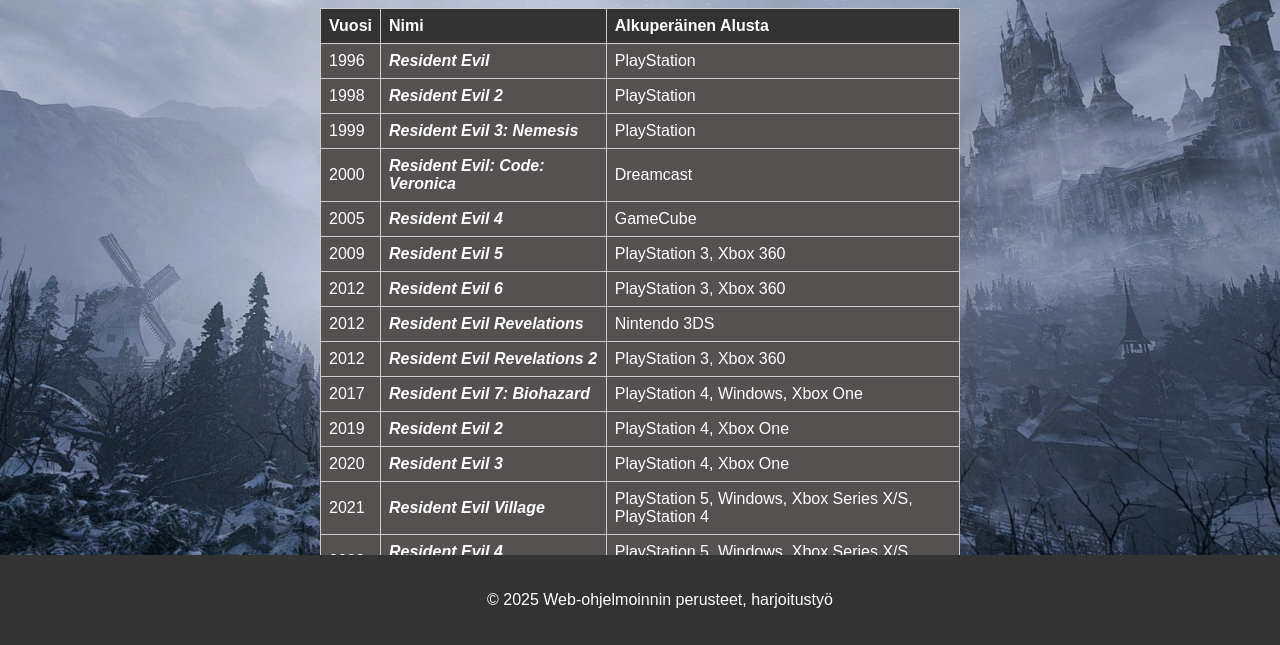
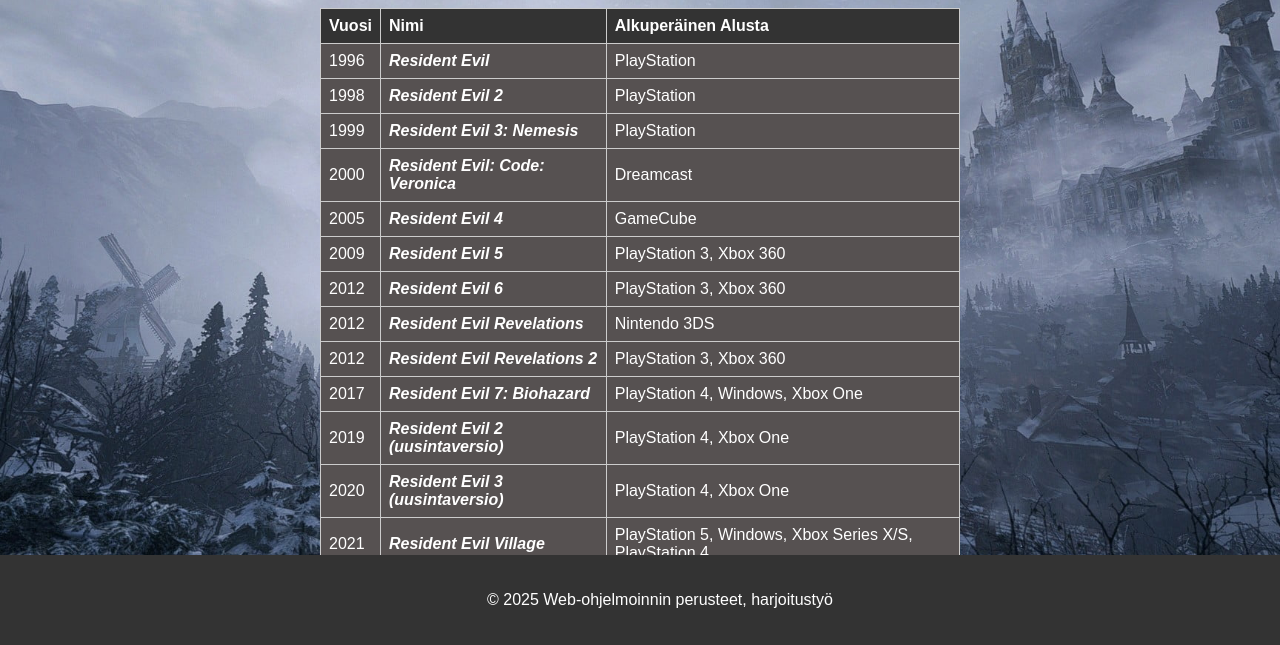
Before and after one commit to Salaledd6/web-ohjelmoinnin_perusteet_harjoitustyo, a plain HTML site: page sivut/pelit.html in a window 1280 px wide. Shown: the part 155-800 px from the top of the page. Drawn offline with Linux system fonts and the light colour scheme.

Commit message:
first commit

```diff
--- a/js/script.js
+++ b/js/script.js
@@ -12,7 +12,7 @@ document.addEventListener("DOMContentLoaded", function () {
     const toggleButton = document.getElementById("theme-toggle");
     const body = document.body;
 
-    // tarkistaa localstoragesta teeman
+        // tarkistaa localstoragesta teeman
     if (localStorage.getItem("theme") === "light") {
         body.classList.add("light-mode");
     }
--- a/sivut/pelit.html
+++ b/sivut/pelit.html
@@ -45,8 +45,8 @@
                 <tr><td>2012</td><td><strong><em>Resident Evil Revelations</em></strong></td><td>Nintendo 3DS</td></tr>
                 <tr><td>2012</td><td><strong><em>Resident Evil Revelations 2</em></strong></td><td>PlayStation 3, Xbox 360</td></tr>
                 <tr><td>2017</td><td><strong><em>Resident Evil 7: Biohazard</em></strong></td><td>PlayStation 4, Windows, Xbox One</td></tr>
-                <tr><td>2019</td><td><strong><em>Resident Evil 2</em></strong></td><td>PlayStation 4, Xbox One</td></tr>
-                <tr><td>2020</td><td><strong><em>Resident Evil 3</em></strong></td><td>PlayStation 4, Xbox One</td></tr>
+                <tr><td>2019</td><td><strong><em>Resident Evil 2 (uusintaversio)</em></strong></td><td>PlayStation 4, Xbox One</td></tr>
+                <tr><td>2020</td><td><strong><em>Resident Evil 3 (uusintaversio)</em></strong></td><td>PlayStation 4, Xbox One</td></tr>
                 <tr><td>2021</td><td><strong><em>Resident Evil Village</em></strong></td><td>PlayStation 5, Windows, Xbox Series X/S, PlayStation 4</td></tr>
                 <tr><td>2023</td><td><strong><em>Resident Evil 4 (uusintaversio)</em></strong></td><td>PlayStation 5, Windows, Xbox Series X/S, PlayStation 4</td></tr>
             </tbody>
```
